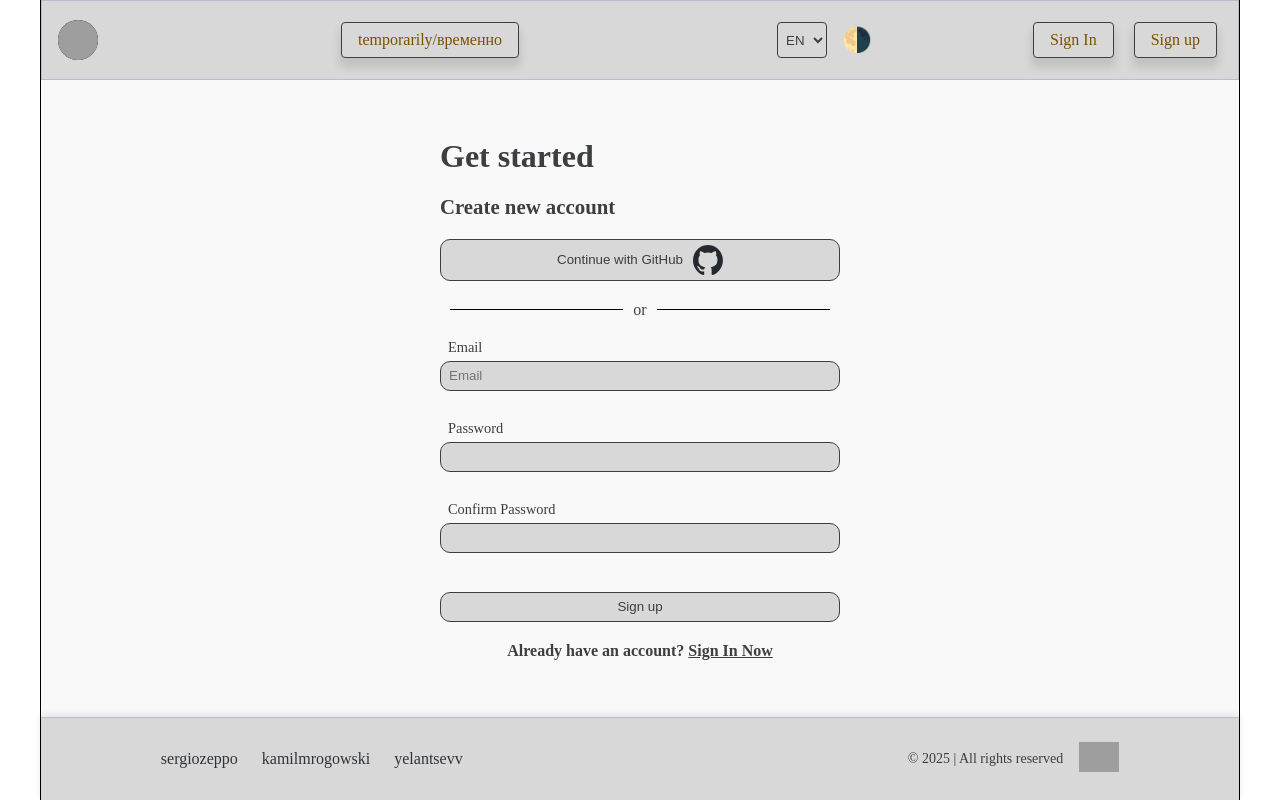
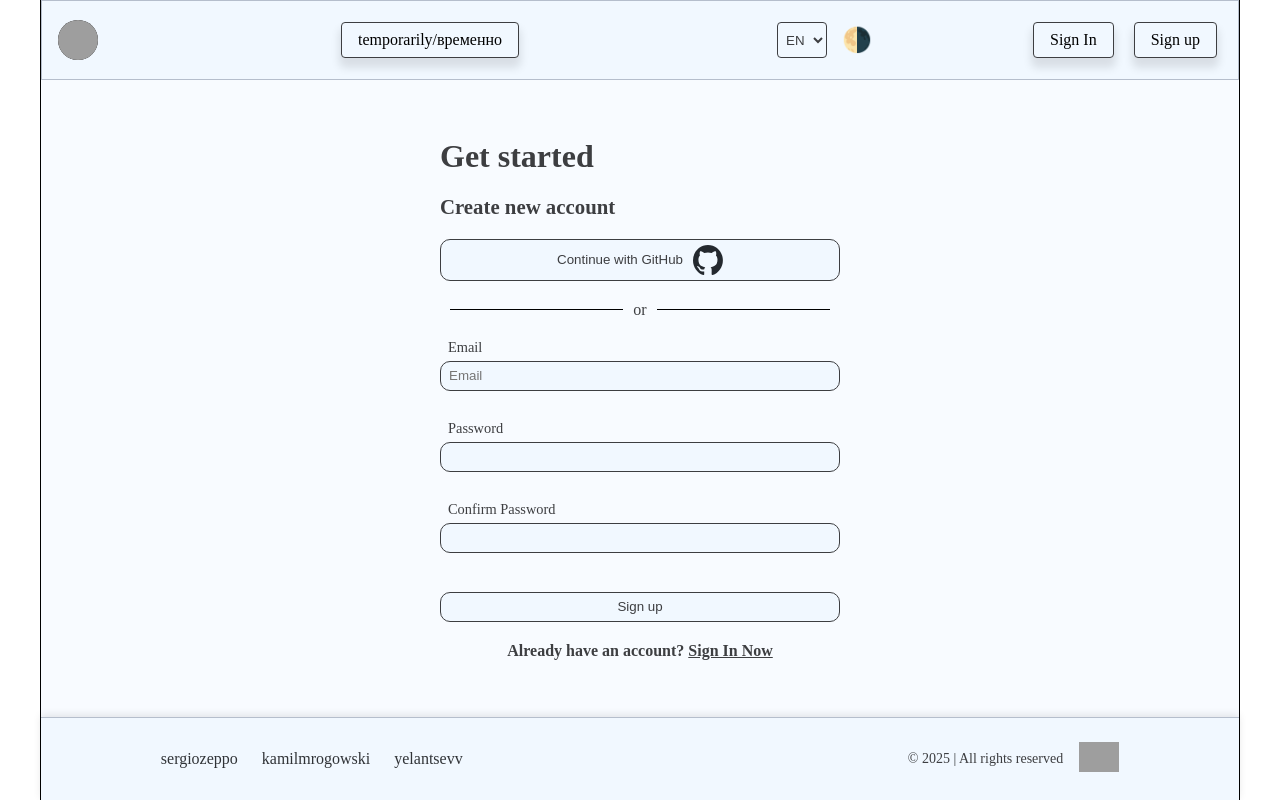
Before and after one commit to sergiozeppo/rest-client-app, a Next.js app: page /en/sign-up in a window 1280 px wide. Built offline with nearby package versions, Linux system fonts and the light colour scheme; grey boxes are pictures that could not be loaded.

Commit message:
fix styles

```diff
--- a/src/app/globals.css
+++ b/src/app/globals.css
@@ -1,9 +1,9 @@
 .light {
   --color-fon: #ffffff;
-  --color-bg: #d8d8d8;
-  --color-bg-main: #f9f9f9;
+  --color-bg: #f1f8ff;
+  --color-bg-main: #f8fbff;
   --color-text: #3d3e41;
-  --color-text-btn: #7c4f01;
+  --color-text-btn: #000000;
   --color-text-link: #303337;
   --color-text-hover: #60a5fa;
   --color-border: #b5becc;
--- a/src/components/Query/Query.module.scss
+++ b/src/components/Query/Query.module.scss
@@ -34,3 +34,12 @@
     }
   }
 }
+
+.content {
+  flex-grow: 1;
+  overflow: auto;
+  margin: 20px;
+  padding: 20px;
+  border: 0.1px solid var(--color-text);
+  box-shadow: 0px 0px 30px var(--color-shadow);
+}
--- a/src/components/Query/Query.tsx
+++ b/src/components/Query/Query.tsx
@@ -26,7 +26,7 @@ export default function Query() {
           </button>
         ))}
       </div>
-      {views[show]}
+      <div className={styles.content}>{views[show]}</div>
     </div>
   );
 }
--- a/src/components/Response/Response.module.scss
+++ b/src/components/Response/Response.module.scss
@@ -37,3 +37,12 @@
 .pre {
   font-family: var(--font-geist-mono);
 }
+
+.content {
+  flex-grow: 1;
+  overflow: auto;
+  margin: 20px;
+  padding: 20px;
+  border: 0.1px solid var(--color-text);
+  box-shadow: 0px 0px 30px var(--color-shadow);
+}
--- a/src/components/Response/Response.tsx
+++ b/src/components/Response/Response.tsx
@@ -41,7 +41,7 @@ export default function Response() {
           </button>
         ))}
       </div>
-      {views[show]}
+      <div className={styles.content}>{views[show]}</div>
     </div>
   );
 }
--- a/src/components/SearchInput/SearchInput.module.scss
+++ b/src/components/SearchInput/SearchInput.module.scss
@@ -4,6 +4,7 @@
   outline: none;
   font-size: 1.1rem;
   font-family: var(--font-geist-mono);
+  // border: var(--color-border);
 }
 
 .btn {
```
